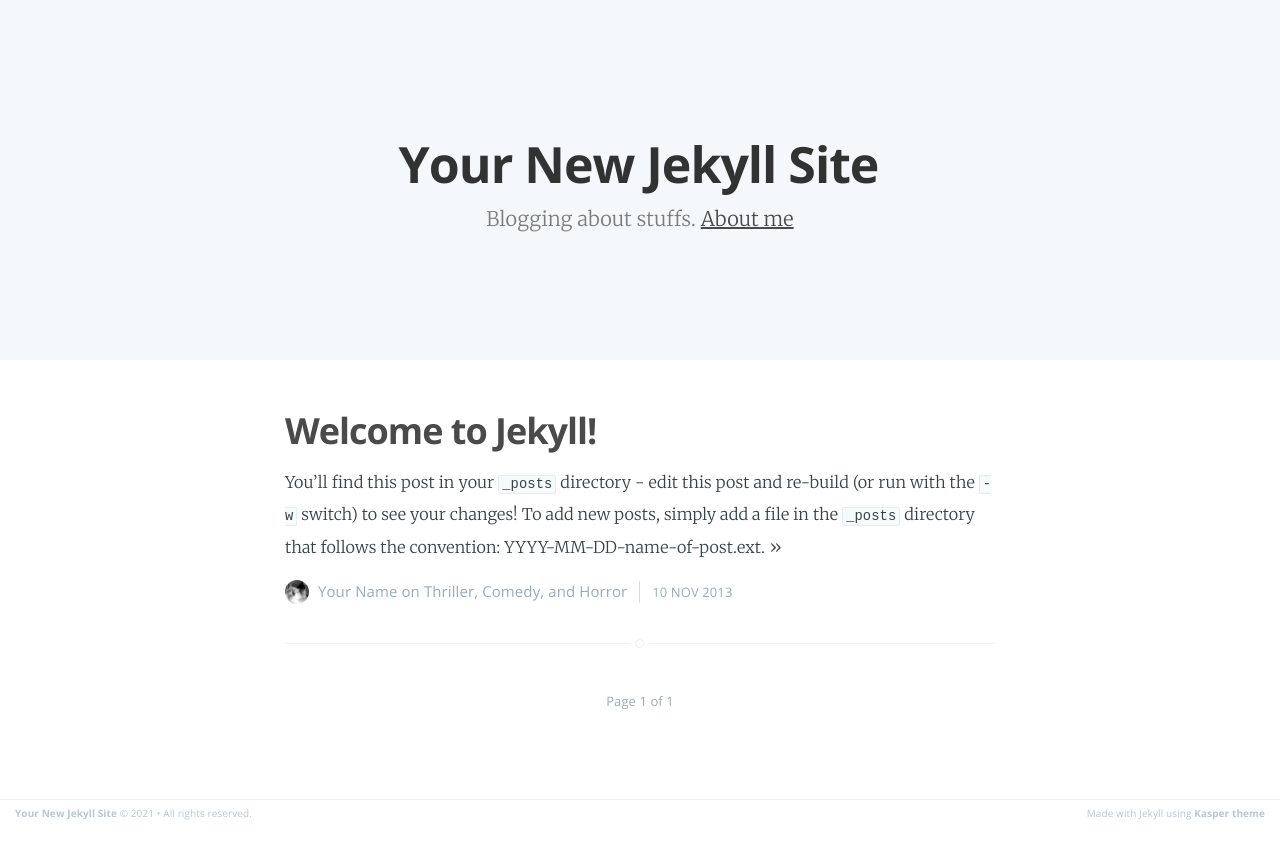
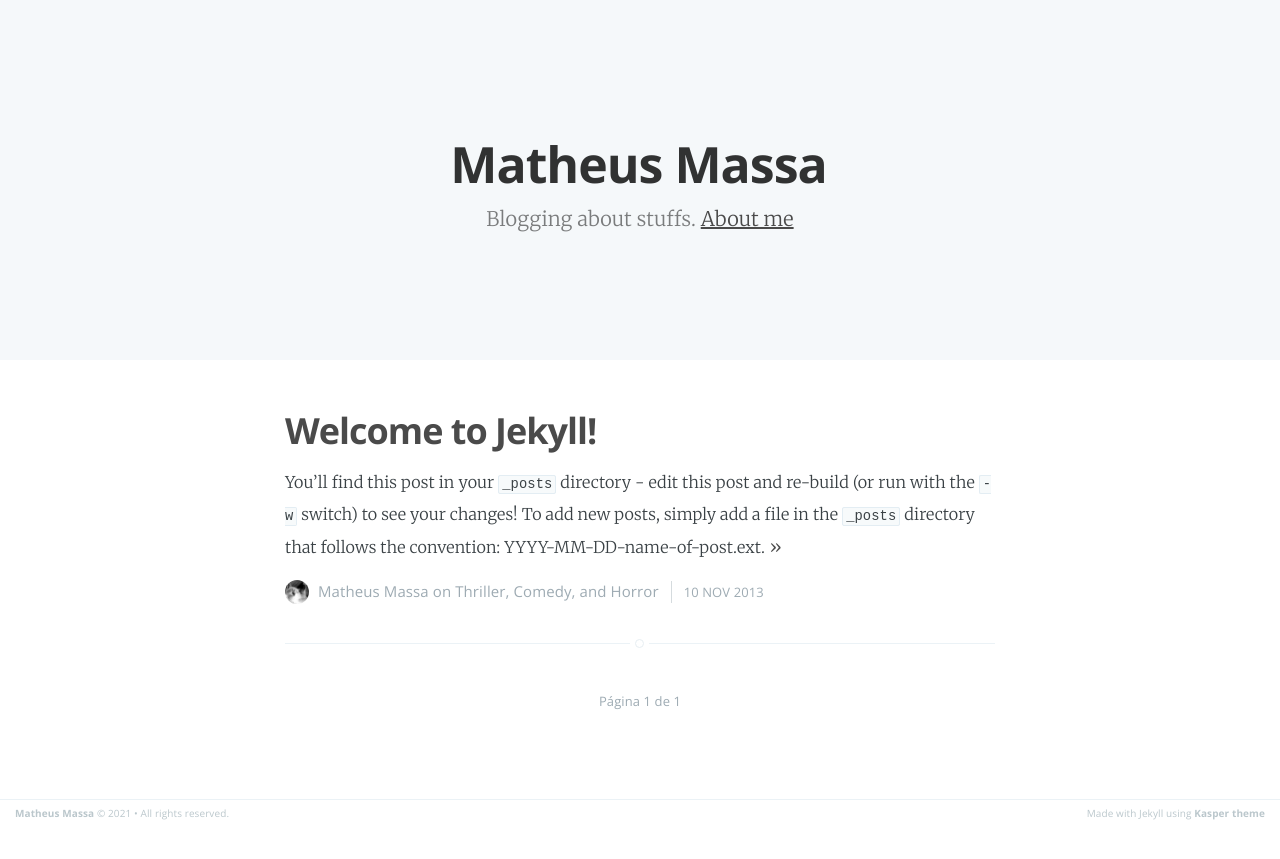
Before and after one commit to matheusmassa/matheusmassa.github.io, a Jekyll site: the page built from index.html, in a window 1280 px wide. Shown: the top 859 px of the page. Built offline with Jekyll 4.4.1, drawn with Linux system fonts in a browser that asks for light colours; the list of posts is cut into pages by our own code.

Commit message:
editing layout

```diff
--- a/_config.yml
+++ b/_config.yml
@@ -1,19 +1,19 @@
-name: Your New Jekyll Site
+name: Matheus Massa
 description: Blogging about stuffs
 meta_description: "Your New Jekyll Site, Blogging about stuffs"
 
 markdown: kramdown
 highlighter: rouge
 logo: false
-paginate: 15
+paginate: 5
 baseurl:
-domain_name: "http://yourblog-domain.com"
-google_analytics: "UA-XXXXXXXX-X"
+domain_name: "http://matheusmassa.in"
+google_analytics:
 plugins: [jekyll-paginate]
 
 # Details for the RSS feed generator
 url: ""
-author: "Your Name"
+author: "Matheus Massa"
 
 # Disqus config
 disqus-shortname: ""
--- a/_includes/pagination.html
+++ b/_includes/pagination.html
@@ -3,11 +3,11 @@
         {% if paginator.previous_page == 1 %}
             <a class="newer-posts" href="/" title="Previous Page">&laquo; Newer Posts</a>
         {% else %}
-            <a class="newer-posts" href="{{'/page'paginator.previous_page | relative_url}}/" title="Previous Page">&laquo; Newer Posts</a>
+            <a class="newer-posts" href="{{'/page'paginator.previous_page | relative_url}}/" title="Previous Page">&laquo; Posts Recentes</a>
       {% endif %}
     {% endif %}
-    <span class="page-number"> Page {{paginator.page}} of {{paginator.total_pages}} </span>
+    <span class="page-number"> Página {{paginator.page}} de {{paginator.total_pages}} </span>
     {% if paginator.next_page %}
-        <a class="older-posts" href="{{'/page'paginator.next_page | relative_url }}/" title="Next Page">Older Posts &raquo;</a>
+        <a class="older-posts" href="{{'/page'paginator.next_page | relative_url }}/" title="Next Page">Posts Antigos &raquo;</a>
     {% endif %}
 </nav>
--- a/_includes/share.html
+++ b/_includes/share.html
@@ -1,15 +1,15 @@
 <section class="share">
-    <h4>Share this post</h4>
+    <h4>Compartilhe</h4>
     <a class="icon-twitter" href="http://twitter.com/share?text={{page.title}}&amp;url={{site.domain_name}}{{ page.url }}"
         onclick="window.open(this.href, 'twitter-share', 'width=550,height=235');return false;">
         <span class="hidden">Twitter</span>
     </a>
-    <a class="icon-facebook" href="https://www.facebook.com/sharer/sharer.php?u={{site.domain_name}}{{page.url}}"
+   <!-- <a class="icon-facebook" href="https://www.facebook.com/sharer/sharer.php?u={{site.domain_name}}{{page.url}}"
         onclick="window.open(this.href, 'facebook-share','width=580,height=296');return false;">
         <span class="hidden">Facebook</span>
     </a>
     <a class="icon-google-plus" href="https://plus.google.com/share?url={{site.domain_name}}{{page.url}}"
        onclick="window.open(this.href, 'google-plus-share', 'width=490,height=530');return false;">
         <span class="hidden">Google+</span>
-    </a>
+    </a>-->
 </section>
--- a/_layouts/page.html
+++ b/_layouts/page.html
@@ -12,7 +12,7 @@
     style="background-image: url({{ page.cover }}) {%else%}no-cover{% endif %}">
     <nav class="main-nav {% if page.cover %} overlay {% endif %} clearfix">
         <a class="back-button icon-arrow-left" href="{{'/' | relative_url }}">Home</a>
-        <a class="subscribe-button icon-feed" href="{{'feed.xml' | relative_url }}">Subscribe</a>
+        <!-- <a class="subscribe-button icon-feed" href="{{'feed.xml' | relative_url }}">Subscribe</a> -->
     </nav>
 </header>
 
--- a/_layouts/post.html
+++ b/_layouts/post.html
@@ -8,7 +8,7 @@
 <header class="main-header post-head {% if page.cover %}" style="background-image: url({{ page.cover }}) {%else%}no-cover{% endif %}">
     <nav class="main-nav {% if page.cover %} overlay {% endif %} clearfix">
         <a class="back-button icon-arrow-left" href="{{'/' | relative_url }}">Home</a>
-        <a class="subscribe-button icon-feed" href="{{'feed.xml' | relative_url }}">Subscribe</a>
+        <!-- <a class="subscribe-button icon-feed" href="{{'feed.xml' | relative_url }}">Subscribe</a> -->
     </nav>
 </header>
 
```
Also changed, not shown: README.md, assets/images/kasper-theme-index.png (deleted), assets/images/kasper-theme-post.png (deleted), assets/images/logo.jpg (added).
